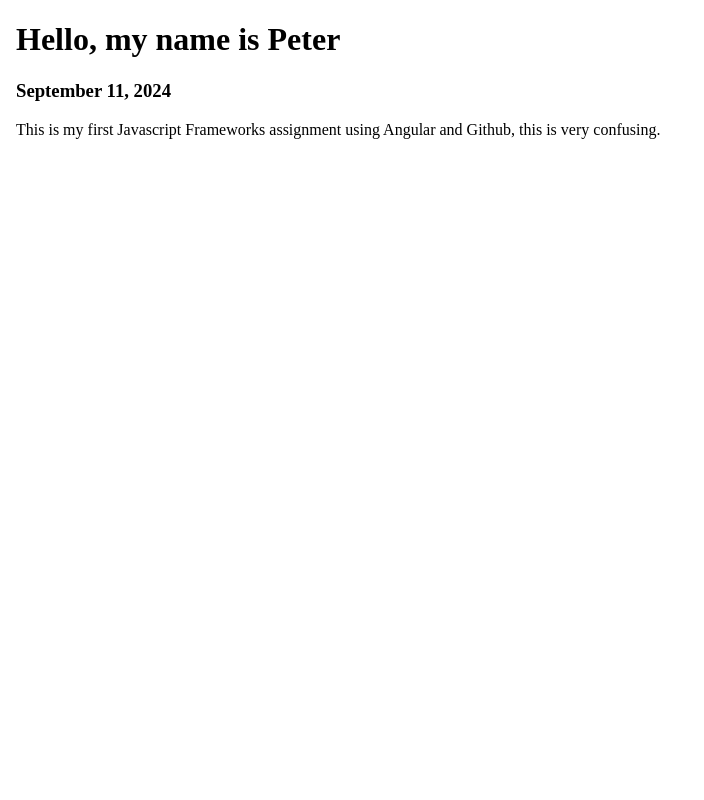
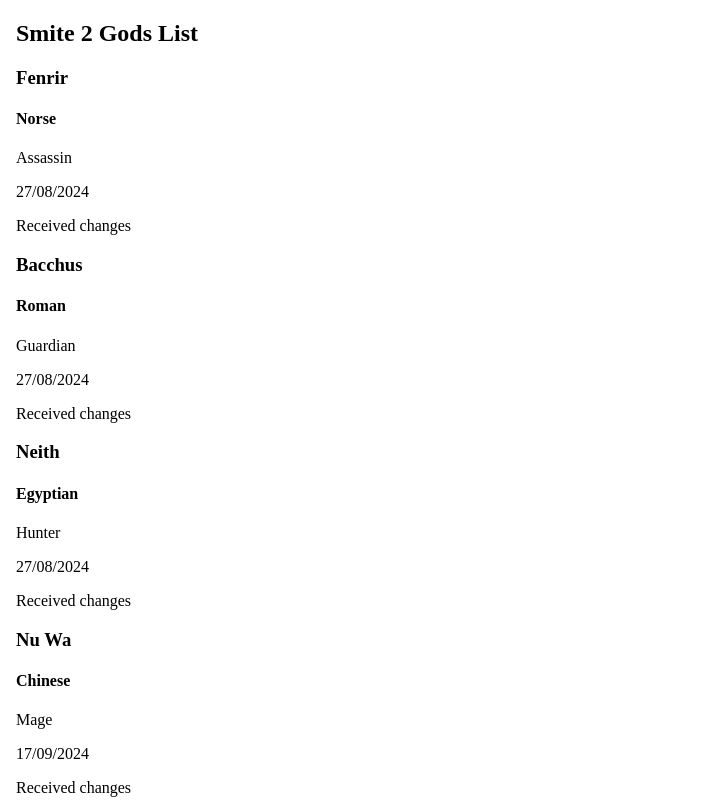
Before and after one commit to pjeger/Peter_Jeger_Learning_Angular, an Angular app: page / in a window 1280 px wide. Shown: the top 800 px of the page, without its empty margins (0-704 px from the left). Built offline with nearby package versions, Linux system fonts and the light colour scheme.

Commit message:
added object instances added 2 directives to loop and display each object instance

```diff
--- a/src/app/app.component.html
+++ b/src/app/app.component.html
@@ -5,14 +5,15 @@
   <title>Peter Jeger Learning Angular</title>
 </head>
 <body>
-  <h1>
-    {{ title }}
-  </h1>
-  <h3>
-    {{ date }}
-  </h3>
-  <p>
-    {{ paragraph }}
-  </p>
+  <div class="container">
+    <h2>Smite 2 Gods List</h2>
+    <div *ngFor="let smiteTwoGod of smiteTwoGodList" class="vg-card">
+      <h3>{{smiteTwoGod.name}}</h3>
+      <h4>{{smiteTwoGod.pantheon}}</h4>
+      <p>{{smiteTwoGod.class}}</p>
+      <p>{{smiteTwoGod.releaseDate}}</p>
+      <p *ngIf="smiteTwoGod.kitChanges">Received changes</p>
+    </div>
+  </div>
 </body>
 </html>
--- a/src/app/app.component.ts
+++ b/src/app/app.component.ts
@@ -1,10 +1,12 @@
 import { Component } from '@angular/core';
 import { RouterOutlet } from '@angular/router';
+import {smiteTwoGod} from "./smiteTwoGod";
+import {NgForOf, NgIf} from "@angular/common";
 
 @Component({
   selector: 'app-root',
   standalone: true,
-  imports: [RouterOutlet],
+  imports: [RouterOutlet, NgForOf, NgIf],
   templateUrl: './app.component.html',
   styleUrl: './app.component.css'
 })
@@ -12,4 +14,14 @@
   title = 'Hello, my name is Peter';
   paragraph = 'This is my first Javascript Frameworks assignment using Angular and Github, this is very confusing.'
   date = 'September 11, 2024'
+
+  smiteTwoGod1 : smiteTwoGod = {name: "Fenrir", pantheon: "Norse", class: "Assassin", kitChanges: true, releaseDate: "27/08/2024"}
+  smiteTwoGod2 : smiteTwoGod = {name: "Bacchus", pantheon: "Roman", class: "Guardian", kitChanges: true, releaseDate: "27/08/2024"}
+  smiteTwoGod3 : smiteTwoGod = {name: "Neith", pantheon: "Egyptian", class: "Hunter", kitChanges: true, releaseDate: "27/08/2024"}
+  smiteTwoGod4 : smiteTwoGod = {name: "Nu Wa", pantheon: "Chinese", class: "Mage", kitChanges: true, releaseDate: "17/09/2024"}
+  smiteTwoGod5 : smiteTwoGod = {name: "Amaterasu", pantheon: "Shinto", class: "Warrior", kitChanges: false, releaseDate: "17/09/2024"}
+  smiteTwoGod6 : smiteTwoGod = {name: "Zeus", pantheon: "Greek", class: "Mage", kitChanges: true, releaseDate: "27/08/2024"}
+
+  smiteTwoGodList: smiteTwoGod[] =
+    [this.smiteTwoGod1, this.smiteTwoGod2, this.smiteTwoGod3, this.smiteTwoGod4, this.smiteTwoGod5, this.smiteTwoGod6]
 }
--- /dev/null
+++ b/src/app/smiteTwoGod.ts
@@ -0,0 +1,7 @@
+export interface smiteTwoGod {
+  name: string,
+  pantheon: string,
+  class: string,
+  releaseDate: string,
+  kitChanges?: boolean
+}
```
